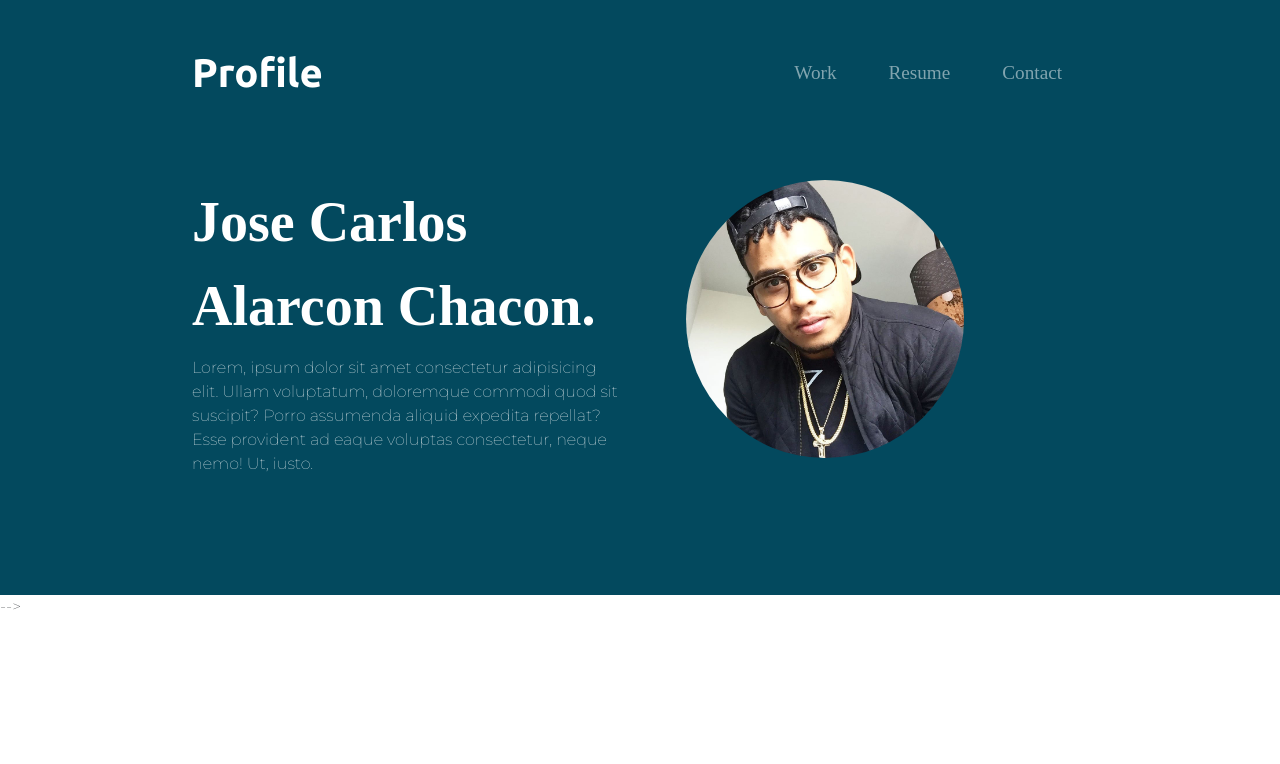
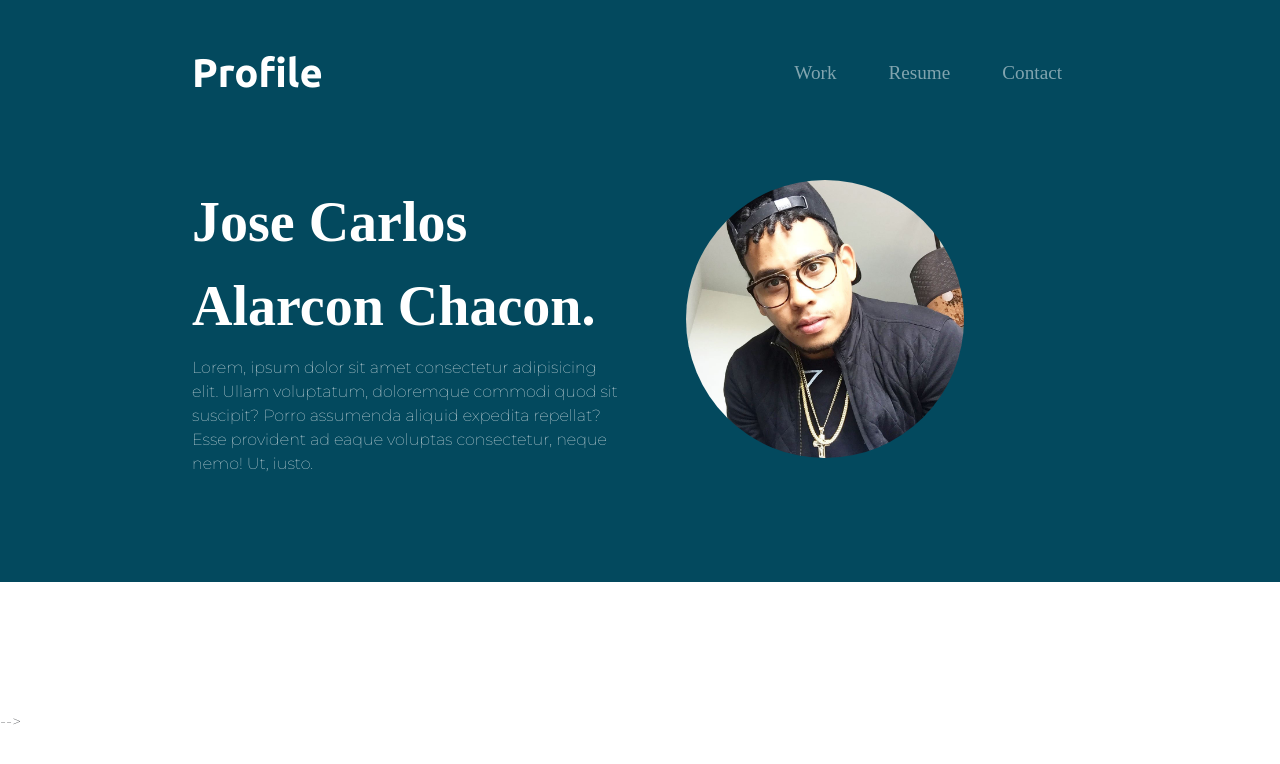
Before and after one commit to josealarconchacon/jose-profile-webpage, a PHP site: page / in a window 1280 px wide. Shown: the top 764 px of the page. Run offline with PHP 8.4, Linux system fonts and the light colour scheme; some libraries are stand-ins or nearby versions.

```diff
--- a/css/profile.css
+++ b/css/profile.css
@@ -6,7 +6,7 @@ body {
   color:#fff;
 }
 .containers-fluid {
-  padding: 3% 15% 8%;
+  padding: 3% 15% 7%;
 }
 
 h1 {
--- a/home.html
+++ b/home.html
@@ -59,6 +59,13 @@
 	</div>
 </section>
 
+<!-- work -->
+<section>
+	<div class="containers-fluid">
+
+	</div>
+</section>
+
 
 	<!-- <footer>
 	  <ul>
```
